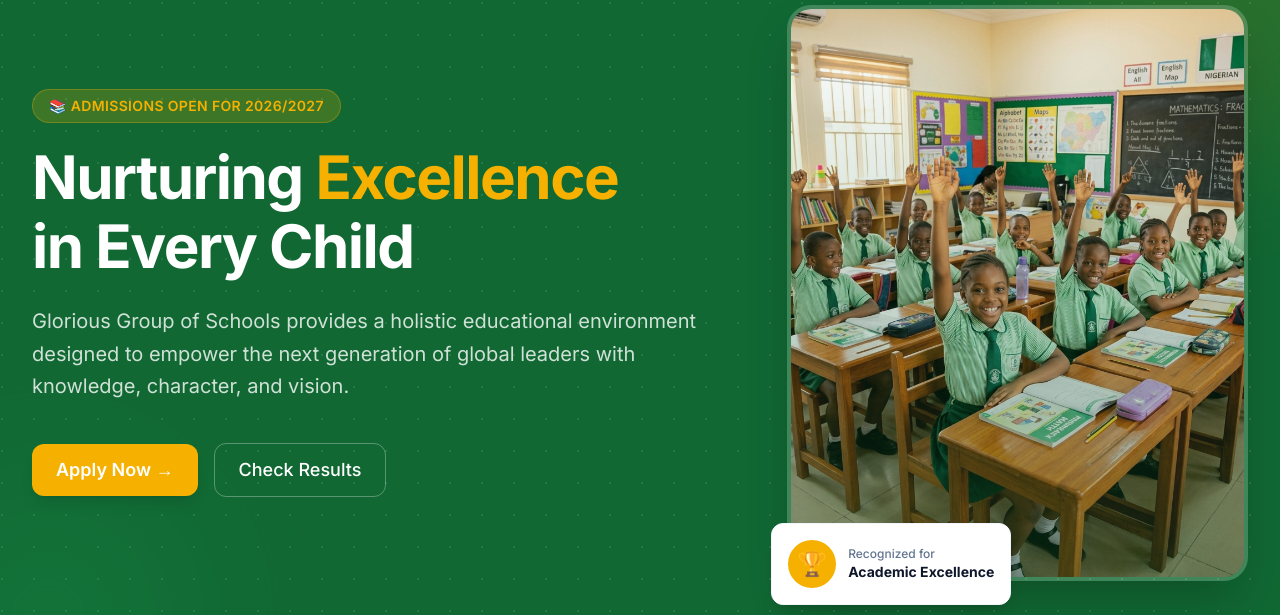
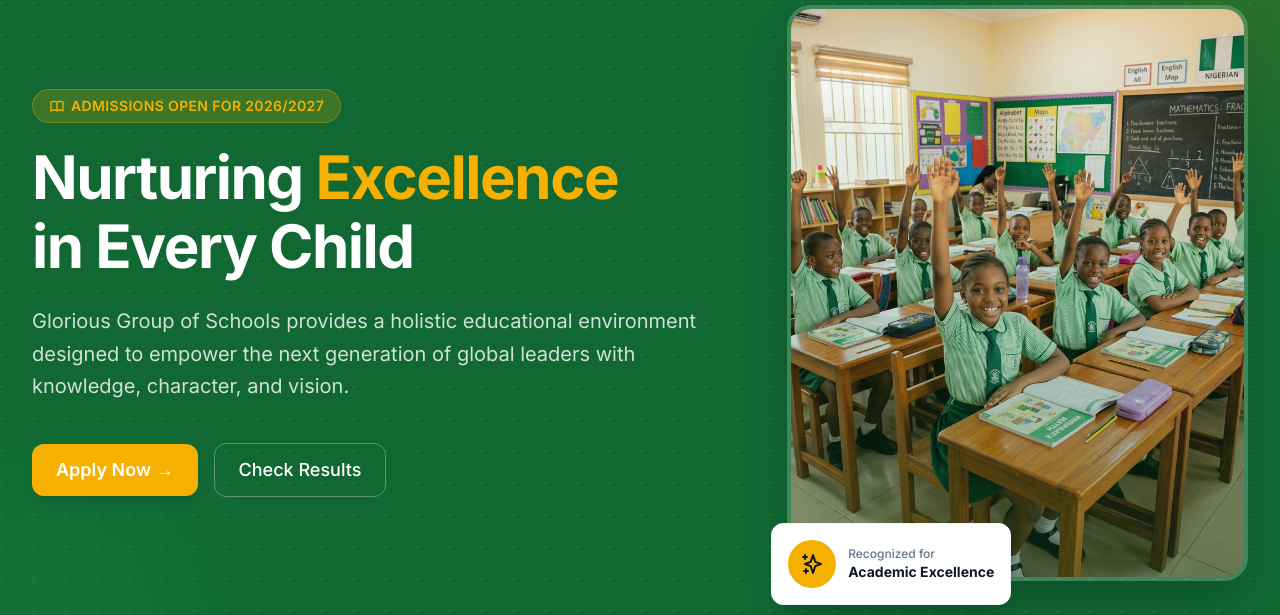
Before and after one commit to efebryan/glorious-school, a Next.js app: page / in a window 1280 px wide. Shown: the part 112-727 px from the top of the page. Built offline with nearby package versions, Linux system fonts and the light colour scheme.

Commit message:
auto-commit: 10/20/2026, 5:02:41 PM

```diff
--- a/src/app/page.tsx
+++ b/src/app/page.tsx
@@ -21,8 +21,9 @@ export default function Home() {
           <div className="flex flex-col lg:flex-row items-center gap-10 lg:gap-16">
             {/* Left content */}
             <div className="w-full lg:w-3/5 text-center lg:text-left animate-fade-in-up">
-              <span className="inline-block py-1.5 px-4 rounded-full bg-brand-yellow/20 text-brand-yellow font-semibold text-xs sm:text-sm mb-5 border border-brand-yellow/30 tracking-wide uppercase">
-                📚 Admissions Open for 2026/2027
+              <span className="inline-flex items-center gap-1.5 py-1.5 px-4 rounded-full bg-brand-yellow/20 text-brand-yellow font-semibold text-xs sm:text-sm mb-5 border border-brand-yellow/30 tracking-wide uppercase">
+                <svg className="w-4 h-4" fill="none" stroke="currentColor" viewBox="0 0 24 24"><path strokeLinecap="round" strokeLinejoin="round" strokeWidth="2" d="M12 6.253v13m0-13C10.832 5.477 9.246 5 7.5 5S4.168 5.477 3 6.253v13C4.168 18.477 5.754 18 7.5 18s3.332.477 4.5 1.253m0-13C13.168 5.477 14.754 5 16.5 5c1.747 0 3.332.477 4.5 1.253v13C19.832 18.477 18.247 18 16.5 18c-1.746 0-3.332.477-4.5 1.253" /></svg>
+                Admissions Open for 2026/2027
               </span>
               <h1 className="text-3xl sm:text-4xl md:text-5xl lg:text-6xl font-bold tracking-tight mb-5 sm:mb-6 leading-[1.15]">
                 Nurturing <span className="text-brand-yellow">Excellence</span>{" "}
@@ -60,7 +61,9 @@ export default function Home() {
               </div>
               {/* Floating badge */}
               <div className="absolute -bottom-4 sm:-bottom-6 left-2 sm:-left-4 bg-white p-3 sm:p-4 rounded-xl shadow-xl border border-slate-100 flex items-center gap-3">
-                <div className="w-10 h-10 sm:w-12 sm:h-12 bg-brand-yellow rounded-full flex items-center justify-center text-xl sm:text-2xl shrink-0">🏆</div>
+                <div className="w-10 h-10 sm:w-12 sm:h-12 bg-brand-yellow text-slate-900 rounded-full flex items-center justify-center shrink-0">
+                  <svg className="w-6 h-6" fill="none" stroke="currentColor" viewBox="0 0 24 24"><path strokeLinecap="round" strokeLinejoin="round" strokeWidth="2" d="M5 3v4M3 5h4M6 17v4m-2-2h4m5-16l2.286 6.857L21 12l-5.714 2.143L13 21l-2.286-6.857L5 12l5.714-2.143L13 3z" /></svg>
+                </div>
                 <div>
                   <p className="text-[10px] sm:text-xs text-slate-500 font-medium">Recognized for</p>
                   <p className="text-xs sm:text-sm font-bold text-slate-900">Academic Excellence</p>
```
